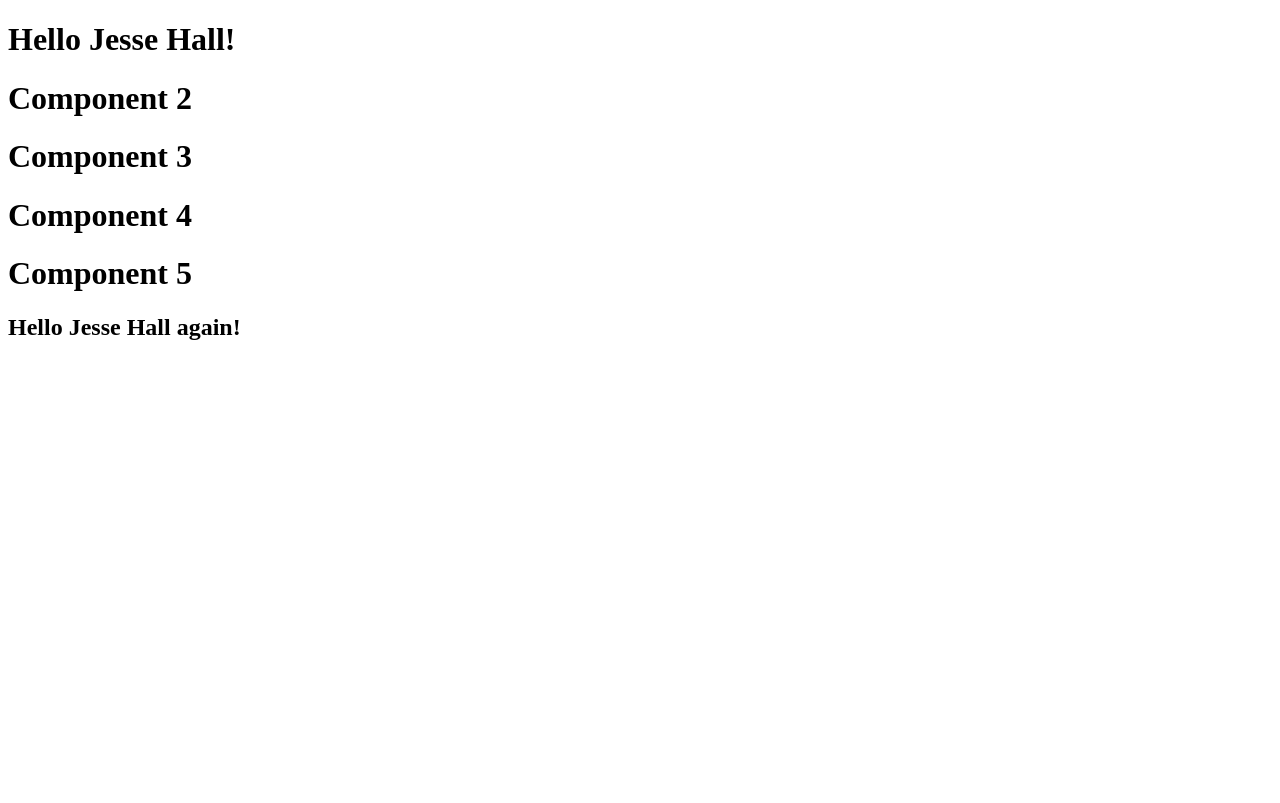
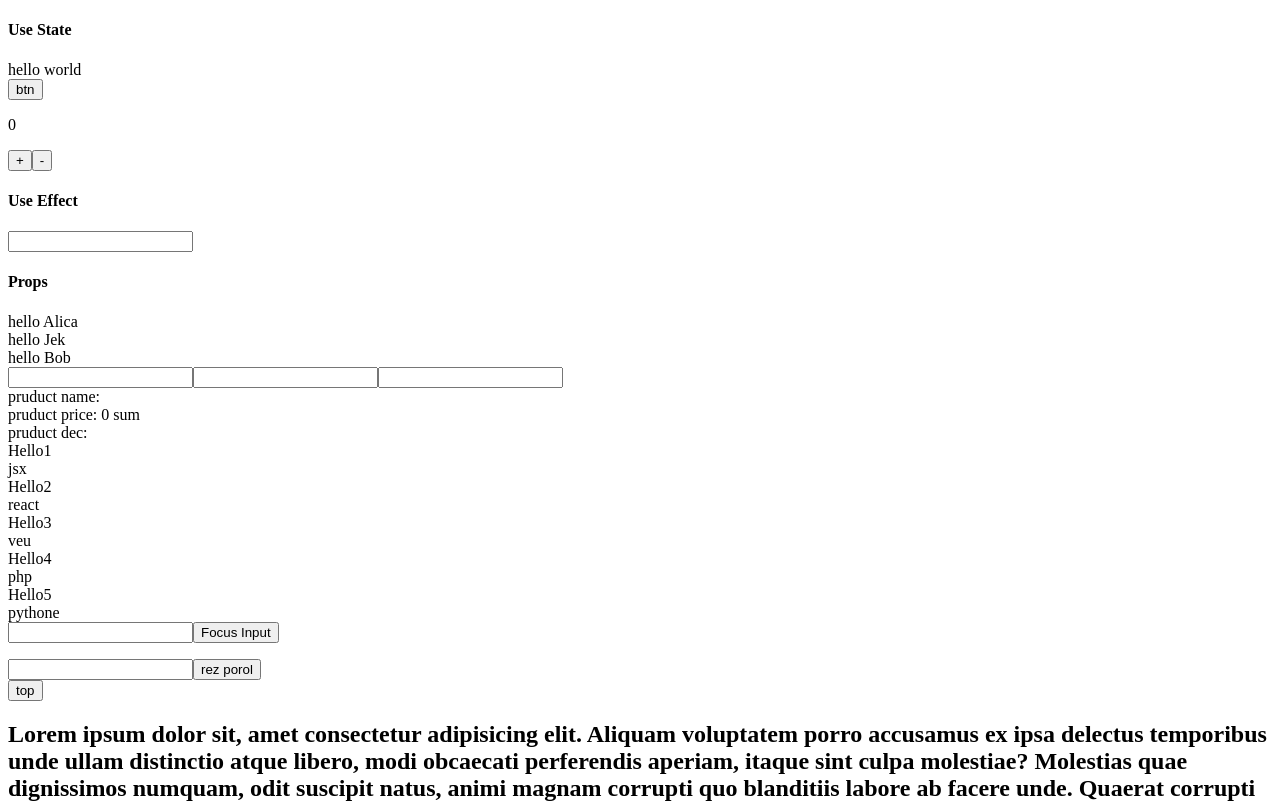
Before and after one commit to AlibekOr/react-test, a React (Create React App) app: page / in a window 1280 px wide. Shown: the top 803 px of the page. Built offline with nearby package versions, Linux system fonts and the light colour scheme.

Commit message:
react js

```diff
--- a/src/App.jsx
+++ b/src/App.jsx
@@ -6,7 +6,6 @@ import Props from './components/props/Props'
 import UseRef from './components/hooks/UseRef'
 import Email from './components/hooks/Email'
 import Scroll from './components/hooks/Scroll'
-import UseContecks from './components/hooks/useCanteks/UseContecks'
 const App = () => {
     return (
         <div className='con'>
@@ -17,7 +16,6 @@ const App = () => {
             <UseRef />
             <Email />
             <Scroll />
-            <UseContecks />
         </div>
     )
 }
--- a/src/index.js
+++ b/src/index.js
@@ -1,65 +1,9 @@
 import ReactDOM from "react-dom/client";
-import reportWebVitals from "./reportWebVitals";
 import React from "react";
-import { useState, createContext, useContext } from "react";
-
+import App from "./App"
 const root = ReactDOM.createRoot(document.getElementById("root"));
-
-const UserContext = createContext();
-
-function Component1() {
-  const [user, setUser] = useState("Jesse Hall");
-
-  return (
-    <UserContext.Provider value={user}>
-      <h1>{`Hello ${user}!`}</h1>
-      <Component2 />
-    </UserContext.Provider>
-  );
-}
-
-function Component2() {
-  return (
-    <>
-      <h1>Component 2</h1>
-      <Component3 />
-    </>
-  );
-}
-
-function Component3() {
-  return (
-    <>
-      <h1>Component 3</h1>
-      <Component4 />
-    </>
-  );
-}
-
-function Component4() {
-  return (
-    <>
-      <h1>Component 4</h1>
-      <Component5 />
-    </>
-  );
-}
-
-function Component5() {
-  const user = useContext(UserContext);
-
-  return (
-    <>
-      <h1>Component 5</h1>
-      <h2>{`Hello ${user} again!`}</h2>
-    </>
-  );
-}
-
 root.render(
   <React.StrictMode>
-    <Component1 />
+    <App />
   </React.StrictMode>
 );
-
-reportWebVitals();
```
